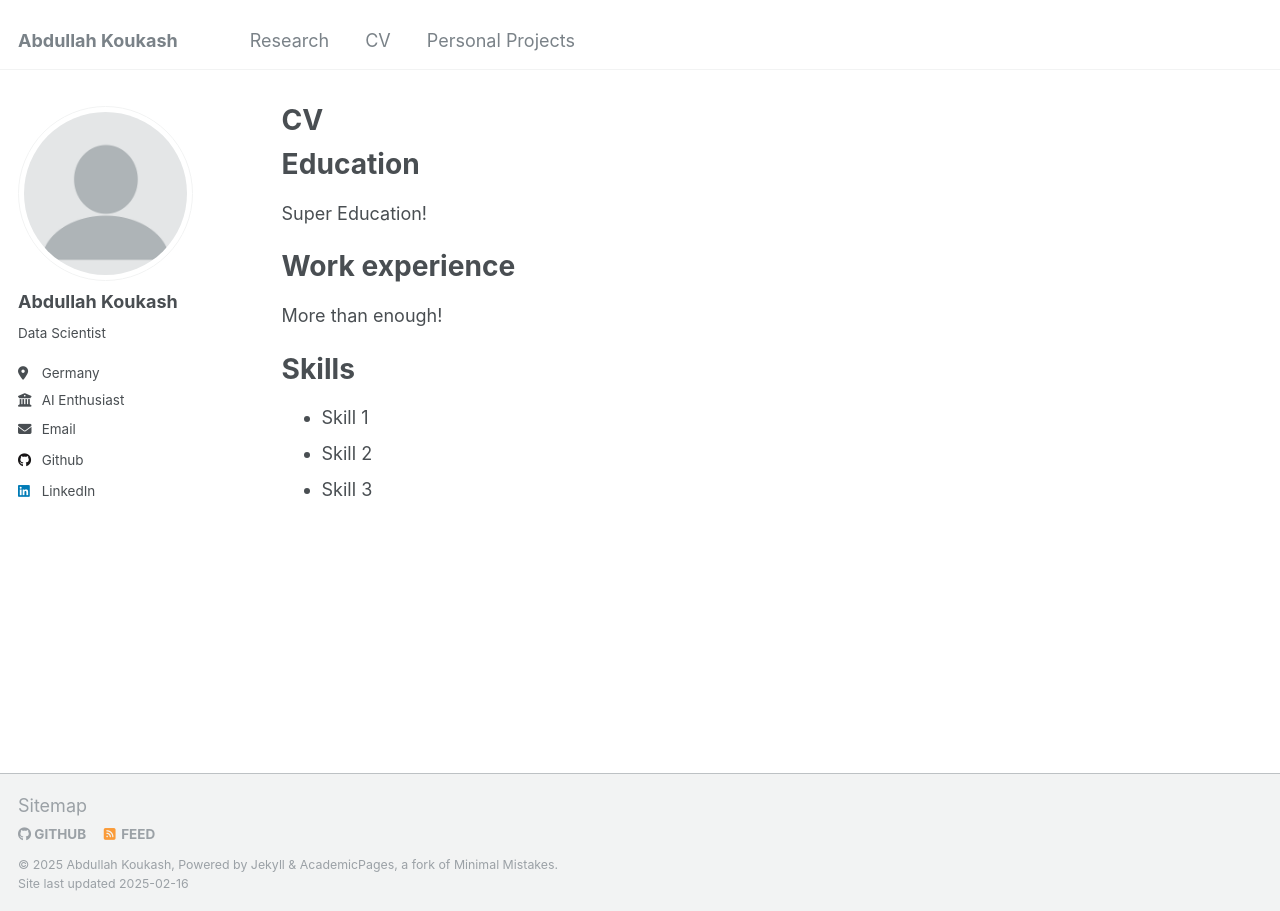
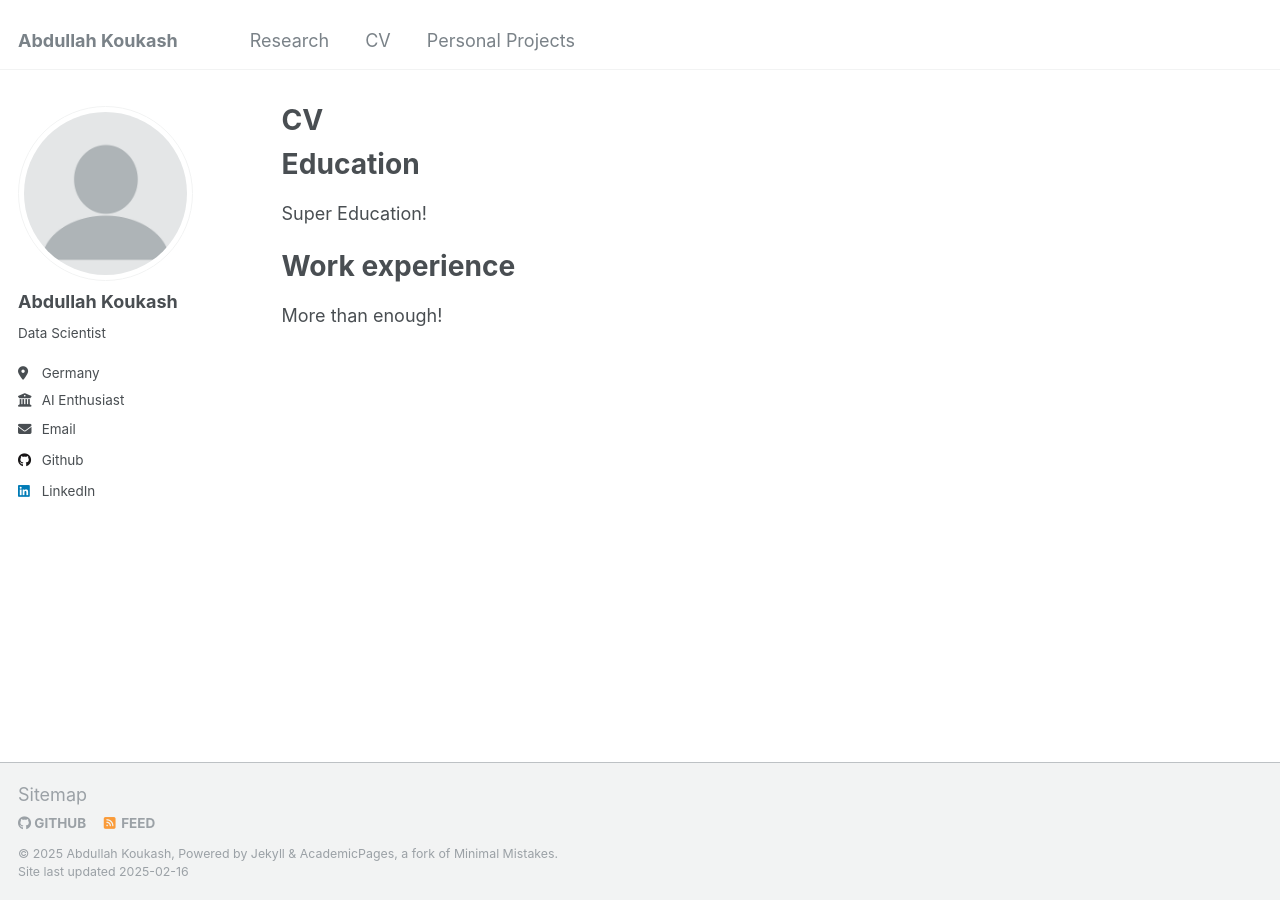
Before and after one commit to Abdullahkou/abdullahkou.github.io, a Jekyll site: the page built from _pages/cv.md, in a window 1280 px wide. Built offline with Jekyll 4.4.1, drawn with Linux system fonts in a browser that asks for light colours.

Commit message:
Update cv.md

```diff
--- a/_pages/cv.md
+++ b/_pages/cv.md
@@ -16,9 +16,3 @@ Super Education!
 Work experience
 ======
 More than enough!
-
-Skills
-======
-* Skill 1
-* Skill 2
-* Skill 3
```
